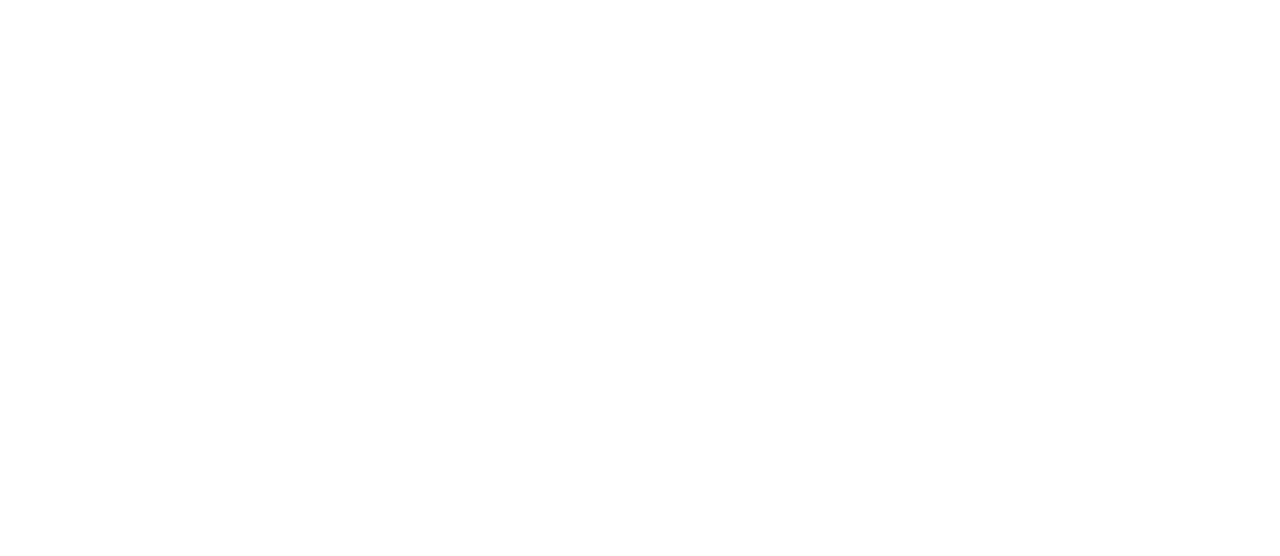
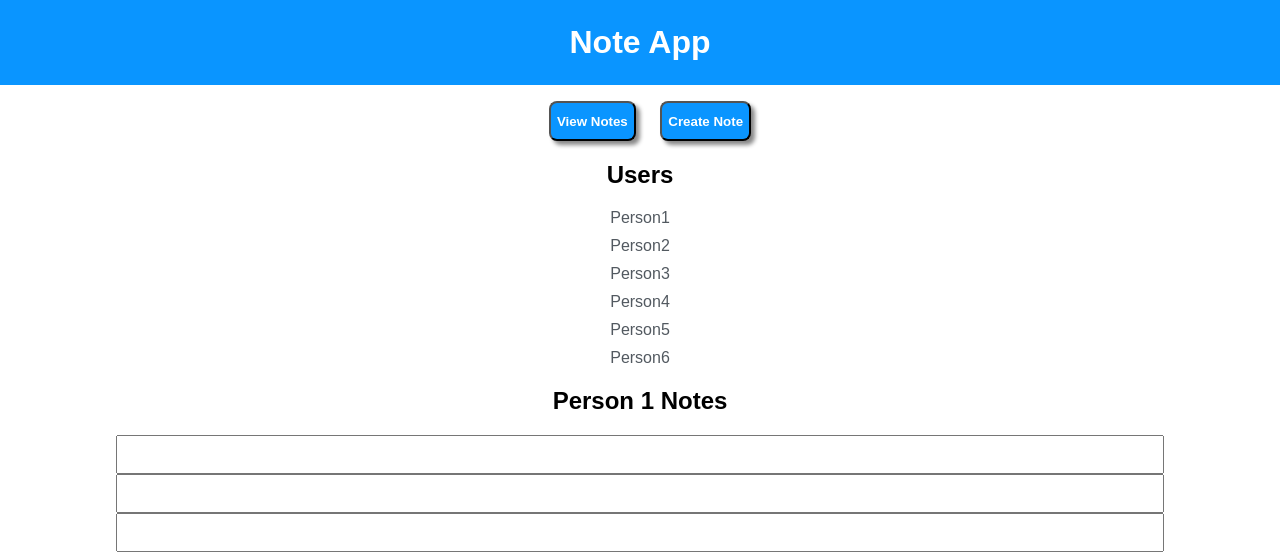
Before and after one commit to jsbeharr/cis435project3, a website: page client/index.html in a window 1280 px wide. Drawn offline with Linux system fonts and the light colour scheme.

Commit message:
Create view notes section

```diff
--- a/client/index.html
+++ b/client/index.html
@@ -3,11 +3,42 @@
 
 <head lang="en" dir="ltr">
 	<meta charset="utf8">
+	<title>Note App</title>
 	<link rel="stylesheet" type="text/css" href="styles/main.css">
 	<script src="scripts/notes.js"></script>
 </head>
 
 <body>
+	<header>
+		<h1>Note App</h1>
+		<nav>
+			<button>View Notes</button>
+			<button>Create Note</button>
+		</nav>
+	</header>
+
+	<!-- View Notes Page-->
+	<section id="view-notes-page">
+		<div id="users">
+			<h2 id="user-title">Users</h2>
+			<ul id="user-list">
+				<li>Person1</li>
+				<li>Person2</li>
+				<li>Person3</li>
+				<li>Person4</li>
+				<li>Person5</li>
+				<li>Person6</li>
+			</ul>
+		</div>
+		<div id="user-notes">
+			<h2 id="user-notes-title">Person 1 Notes</h2>
+			<form id="user-notes-input">
+				<input type="text" id="note0" name="note0">
+				<input type="text" id="note1" name="note1">
+				<input type="text" id="note2" name="note2">
+			</form>
+		</div>
+	</section>
 </body>
 
 </html>
--- a/client/styles/main.css
+++ b/client/styles/main.css
@@ -0,0 +1,64 @@
+body {
+	margin: 0;
+	font-family: sans-serif;
+}
+
+header {
+	text-align: center;
+	margin-bottom: 1em;
+}
+
+header h1 {
+	background-color: #0a95ff;
+	margin-top: 0;
+	margin-bottom: 0;
+	padding: 0.75em;
+	color: #fff;
+}
+
+nav {
+	margin-top: 1em;
+}
+
+nav button {
+	display: inline-block;
+	margin-left: 20px;
+	font-weight: bold;
+	background-color: #0a95ff;
+	height: 3em;
+	color: #fff;
+	border-radius: 8px;
+	box-shadow: 4px 4px 4px #888;
+}
+
+/*
+View Notes Page
+*/
+#view-notes-page {
+	margin-top: 20px;
+}
+
+#users, #user-notes {
+	text-align: center;
+}
+
+#user-list {
+	list-style-type: none;
+	padding: 0;
+}
+
+#user-list li {
+	margin-bottom: 10px;
+	color: #525960;
+}
+
+#user-list li:hover {
+	color: #000;
+}
+
+#user-notes-input input {
+	display: block;
+	width: 80%;
+	margin: 0 auto;
+	padding: 10px;
+}
```
